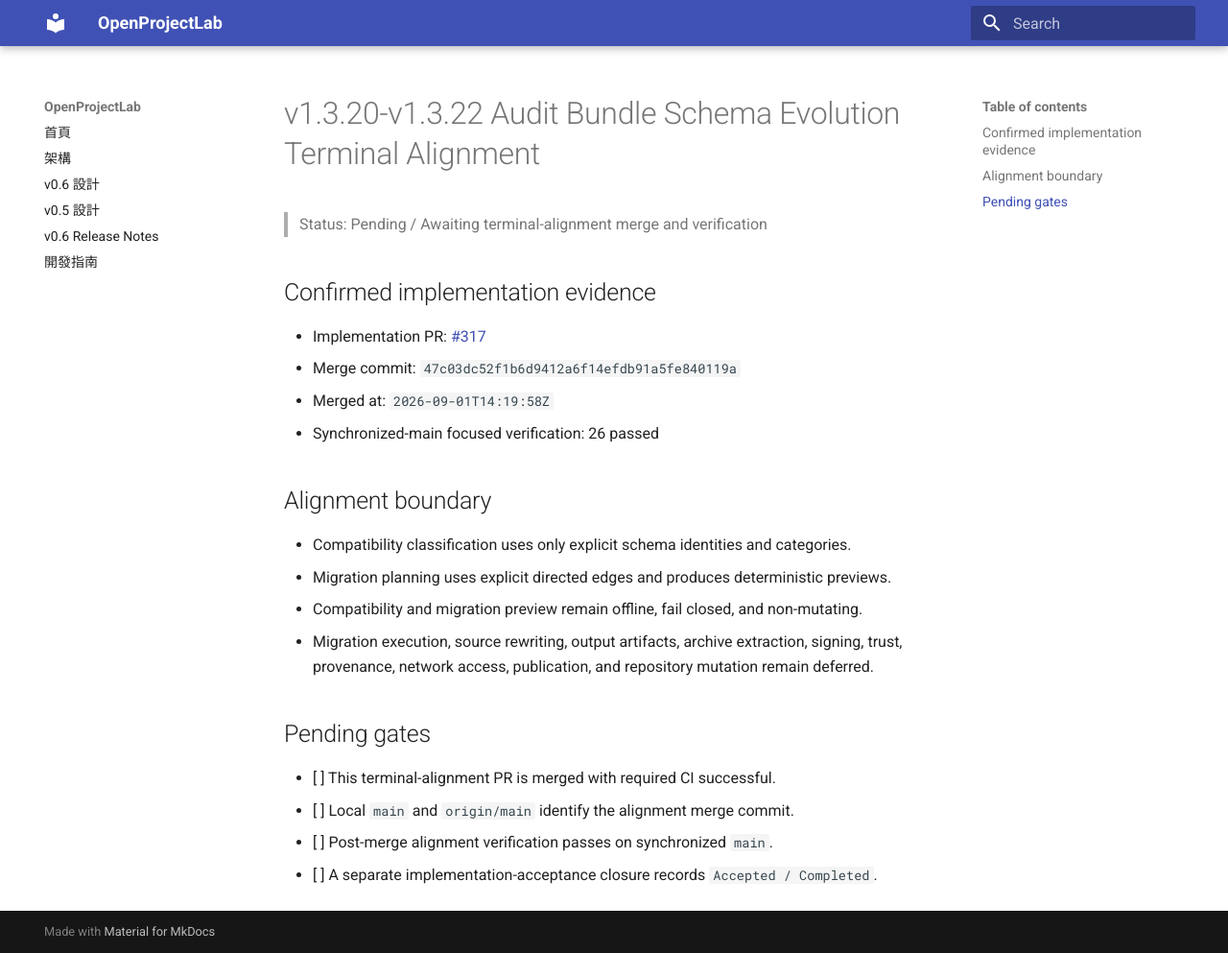
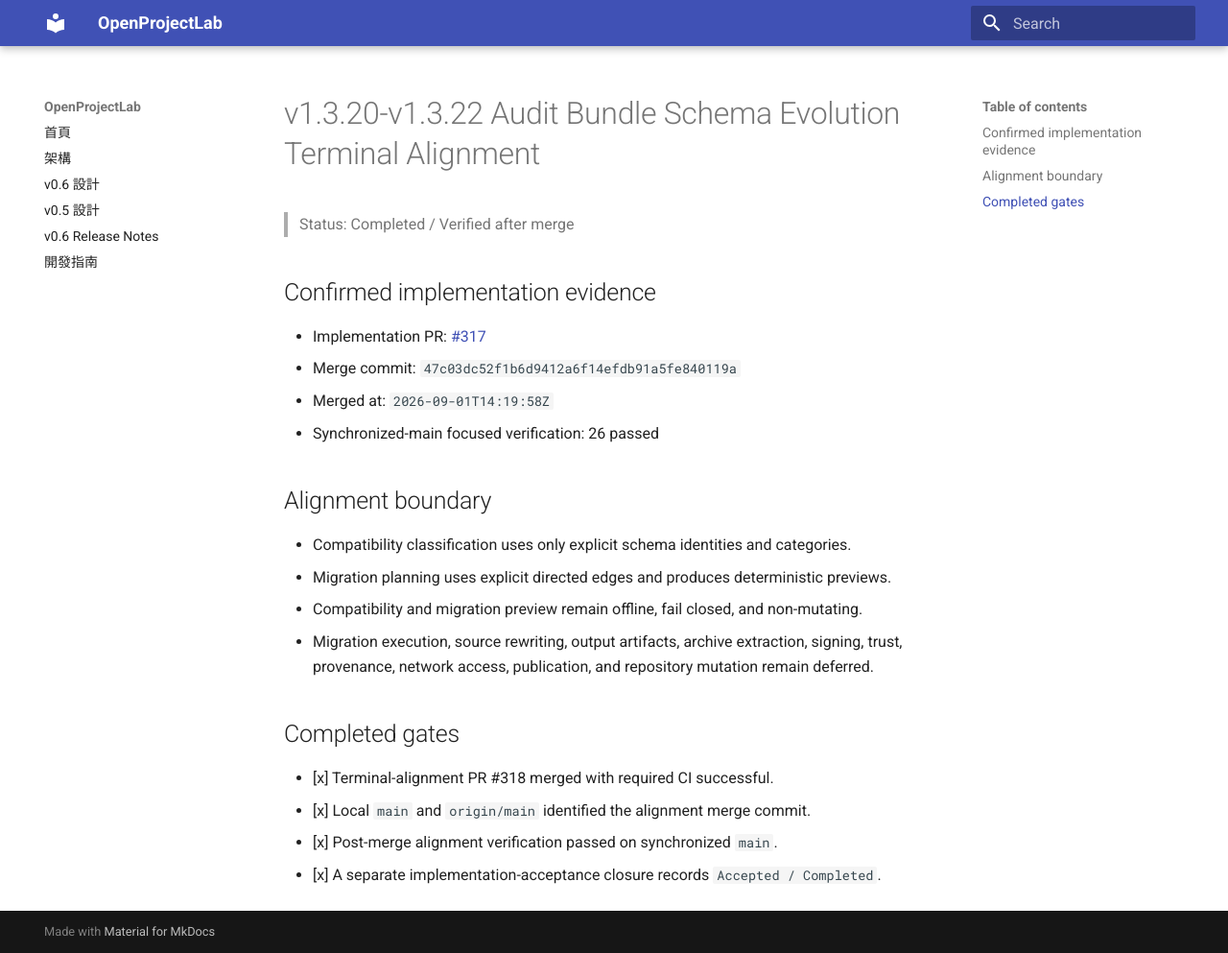
Before and after one commit to khwang1964/OpenProjectLab, an MkDocs documentation site: the page built from docs/releases/v1.3.20-v1.3.22-audit-bundle-schema-evolution-terminal-alignment.md, in a window 1280 px wide and 993 px high. Shown: the whole window at 96% size. Built offline with MkDocs 1.6.1 and Material for MkDocs 9.7.7, drawn with Linux system fonts in a browser that asks for light colours.

Commit message:
docs: accept v1.3.20-v1.3.22 audit bundle schema evolution (#319)
Co-authored-by: Codex <codex@openai.com>

```diff
--- a/docs/releases/v1.3.20-v1.3.22-audit-bundle-schema-evolution-terminal-alignment.md
+++ b/docs/releases/v1.3.20-v1.3.22-audit-bundle-schema-evolution-terminal-alignment.md
@@ -1,6 +1,6 @@
 # v1.3.20-v1.3.22 Audit Bundle Schema Evolution Terminal Alignment
 
-> Status: Pending / Awaiting terminal-alignment merge and verification
+> Status: Completed / Verified after merge
 
 ## Confirmed implementation evidence
 
@@ -17,9 +17,9 @@
 - Migration execution, source rewriting, output artifacts, archive extraction, signing,
   trust, provenance, network access, publication, and repository mutation remain deferred.
 
-## Pending gates
+## Completed gates
 
-- [ ] This terminal-alignment PR is merged with required CI successful.
-- [ ] Local `main` and `origin/main` identify the alignment merge commit.
-- [ ] Post-merge alignment verification passes on synchronized `main`.
-- [ ] A separate implementation-acceptance closure records `Accepted / Completed`.
+- [x] Terminal-alignment PR #318 merged with required CI successful.
+- [x] Local `main` and `origin/main` identified the alignment merge commit.
+- [x] Post-merge alignment verification passed on synchronized `main`.
+- [x] A separate implementation-acceptance closure records `Accepted / Completed`.
```
Also changed, not shown: CHANGELOG.md (+9 -0 lines), docs/HISTORY.md (+9 -0 lines), docs/releases/v1.3.20-v1.3.22-audit-bundle-schema-evolution-implementation-acceptance.md (added, +26 -0 lines), docs/releases/v1.3.20-v1.3.22-audit-bundle-schema-evolution-implementation.md (+4 -4 lines), docs/roadmap.md (+10 -0 lines), 3 other files.
